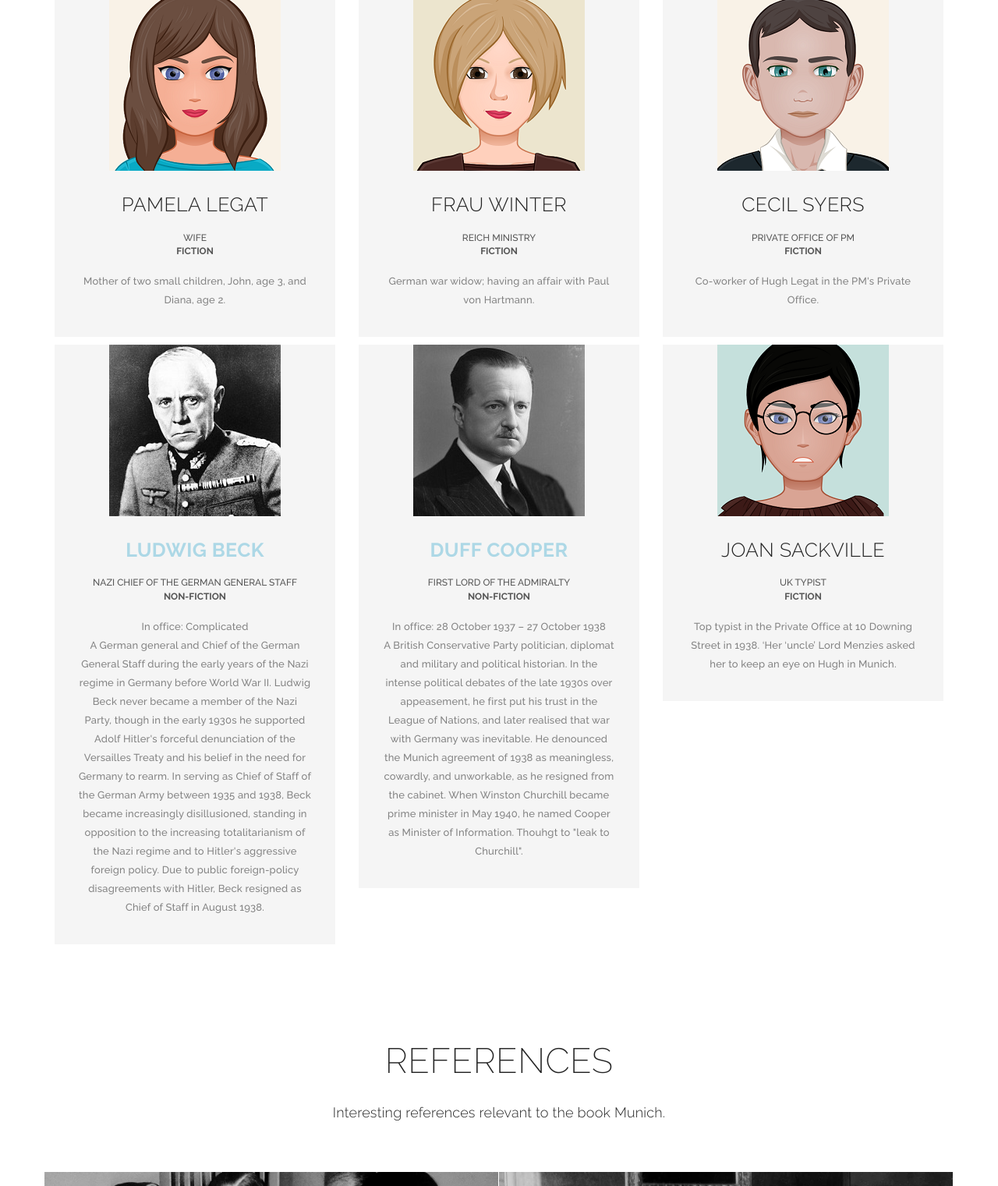
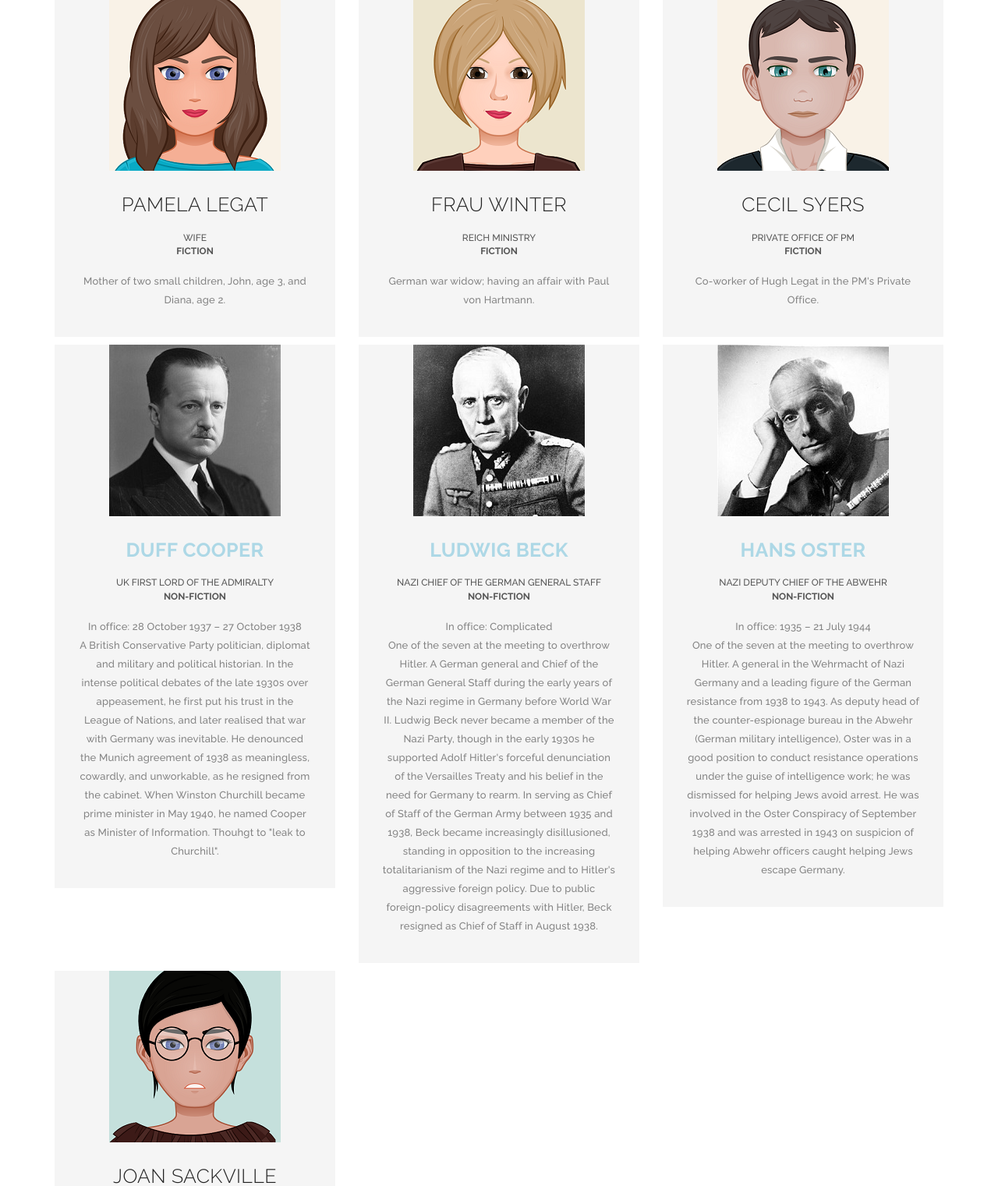
Before and after one commit to colee222/NFS-Munich-AAUW-Book-Club, a Django app: page / in a window 1280 px wide. Shown: the part 4979-6500 px from the top of the page at 78% size. Run offline with Django 3.2, Linux system fonts and the light colour scheme; some libraries are stand-ins or nearby versions.

Commit message:
character update

```diff
--- a/munich/templates/index.html
+++ b/munich/templates/index.html
@@ -463,6 +463,21 @@
 
 
                   <div class="row">
+                    	<!-- team member item -->
+					<div class="col-md-4">
+						<div class="team-item">
+							<div class="team-image">
+								<img src="{% static 'images/demo/character-21.jpg' %}" class="img-responsive center-block" alt="Duff Cooper">
+							</div>
+							<div class="team-text">
+                                <h3><a href="https://en.wikipedia.org/wiki/Duff_Cooper"><strong>Duff Cooper</strong></a></h3>
+								<div class="team-position">UK First Lord of the Admiralty</div>
+                                <div class="team-position"><strong>non-fiction</strong></div>
+								<p>In office: 28 October 1937 – 27 October 1938 <br>A British Conservative Party politician, diplomat and military and political historian. In the intense political debates of the late 1930s over appeasement, he first put his trust in the League of Nations, and later realised that war with Germany was inevitable. He denounced the Munich agreement of 1938 as meaningless, cowardly, and unworkable, as he resigned from the cabinet. When Winston Churchill became prime minister in May 1940, he named Cooper as Minister of Information. Thouhgt to "leak to Churchill". </p>
+							</div>
+						</div>
+					</div>
+					<!-- end team member item -->
                 	<!-- team member item -->
 					<div class="col-md-4">
 						<div class="team-item">
@@ -473,28 +488,32 @@
                                 <h3><a href="https://en.wikipedia.org/wiki/Ludwig_Beck"><strong>Ludwig Beck</strong></a></h3>
 								<div class="team-position">Nazi Chief of the German General Staff</div>
                                 <div class="team-position"><strong>non-fiction</strong></div>
-								<p>In office: Complicated <br>A German general and Chief of the German General Staff during the early years of the Nazi regime in Germany before World War II. Ludwig Beck never became a member of the Nazi Party, though in the early 1930s he supported Adolf Hitler's forceful denunciation of the Versailles Treaty and his belief in the need for Germany to rearm. In serving as Chief of Staff of the German Army between 1935 and 1938, Beck became increasingly disillusioned, standing in opposition to the increasing totalitarianism of the Nazi regime and to Hitler's aggressive foreign policy. Due to public foreign-policy disagreements with Hitler, Beck resigned as Chief of Staff in August 1938. </p>
+								<p>In office: Complicated <br>One of the seven at the meeting to overthrow Hitler. A German general and Chief of the German General Staff during the early years of the Nazi regime in Germany before World War II. Ludwig Beck never became a member of the Nazi Party, though in the early 1930s he supported Adolf Hitler's forceful denunciation of the Versailles Treaty and his belief in the need for Germany to rearm. In serving as Chief of Staff of the German Army between 1935 and 1938, Beck became increasingly disillusioned, standing in opposition to the increasing totalitarianism of the Nazi regime and to Hitler's aggressive foreign policy. Due to public foreign-policy disagreements with Hitler, Beck resigned as Chief of Staff in August 1938. </p>
+							</div>
+						</div>
+					</div>
+					<!-- end team member item -->
+					<!-- team member item -->
+					<div class="col-md-4">
+						<div class="team-item">
+							<div class="team-image">
+								<img src="{% static 'images/demo/character-23.jpg' %}" class="img-responsive center-block" alt="Hans Oster">
+							</div>
+							<div class="team-text">
+                                <h3><a href="https://en.wikipedia.org/wiki/Hans_Oster"><strong>Hans Oster</strong></a></h3>
+								<div class="team-position">Nazi Deputy Chief of the Abwehr</div>
+                                <div class="team-position"><strong>non-fiction</strong></div>
+								<p>In office: 1935 – 21 July 1944 <br>One of the seven at the meeting to overthrow Hitler. A general in the Wehrmacht of Nazi Germany and a leading figure of the German resistance from 1938 to 1943. As deputy head of the counter-espionage bureau in the Abwehr (German military intelligence), Oster was in a good position to conduct resistance operations under the guise of intelligence work; he was dismissed for helping Jews avoid arrest. He was involved in the Oster Conspiracy of September 1938 and was arrested in 1943 on suspicion of helping Abwehr officers caught helping Jews escape Germany.  </p>
 							</div>
 						</div>
 					</div>
 					<!-- end team member item -->
 
-						<!-- team member item -->
-					<div class="col-md-4">
-						<div class="team-item">
-							<div class="team-image">
-								<img src="{% static 'images/demo/character-21.jpg' %}" class="img-responsive center-block" alt="Duff Cooper">
-							</div>
-							<div class="team-text">
-                                <h3><a href="https://en.wikipedia.org/wiki/Duff_Cooper"><strong>Duff Cooper</strong></a></h3>
-								<div class="team-position">First Lord of the Admiralty</div>
-                                <div class="team-position"><strong>non-fiction</strong></div>
-								<p>In office: 28 October 1937 – 27 October 1938 <br>A British Conservative Party politician, diplomat and military and political historian. In the intense political debates of the late 1930s over appeasement, he first put his trust in the League of Nations, and later realised that war with Germany was inevitable. He denounced the Munich agreement of 1938 as meaningless, cowardly, and unworkable, as he resigned from the cabinet. When Winston Churchill became prime minister in May 1940, he named Cooper as Minister of Information. Thouhgt to "leak to Churchill". </p>
-							</div>
-						</div>
-					</div>
-					<!-- end team member item -->
-                      <!-- team member item -->
+
+				</div>
+
+                <div class="row">
+                     <!-- team member item -->
 					<div class="col-md-4">
 						<div class="team-item">
 							<div class="team-image">
@@ -509,9 +528,7 @@
 						</div>
 					</div>
 					<!-- end team member item -->
-				</div>
-
-
+                </div>
 
 			</div>
 		</section>
```
Also changed, not shown: munich/static/images/demo/character-23.jpg (added).
